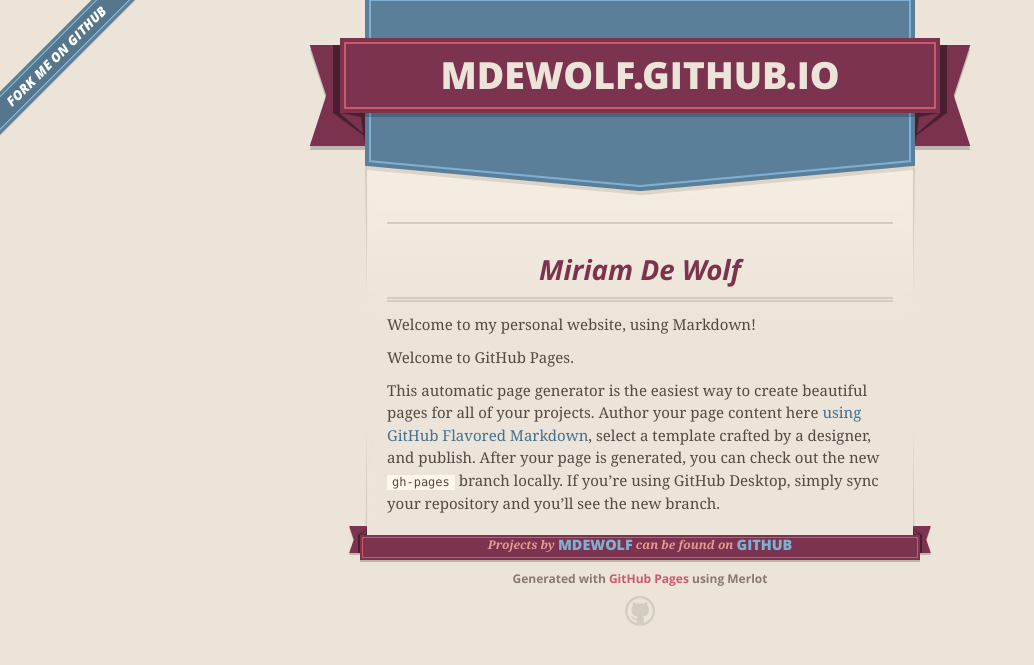
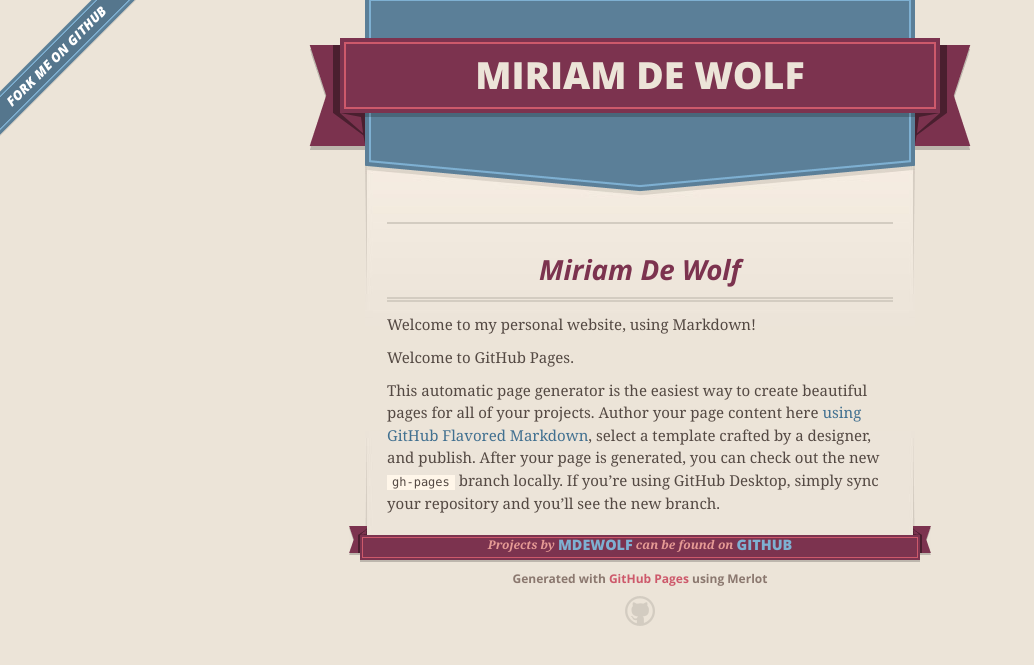
Before and after one commit to mdewolf/mdewolf.github.io, a Jekyll site: the page built from index.md, in a window 1280 px wide. Shown: the top 665 px of the page, without its empty margins (0-1034 px from the left). Built offline with Jekyll 4.4.1, drawn with Linux system fonts in a browser that asks for light colours; nearby versions of some CDN libraries.

Commit message:
Update site.html

```diff
--- a/_layouts/site.html
+++ b/_layouts/site.html
@@ -28,7 +28,7 @@
       <header>
         <span class="ribbon-outer">
           <span class="ribbon-inner">
-            <h1>Mdewolf.GitHub.io</h1>
+            <h1>Miriam De Wolf</h1>
             <h2></h2>
           </span>
           <span class="left-tail"></span>
```
